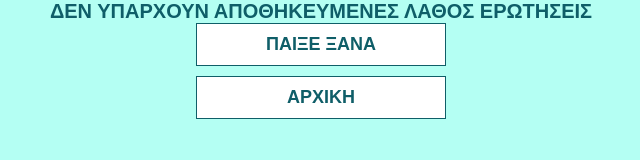
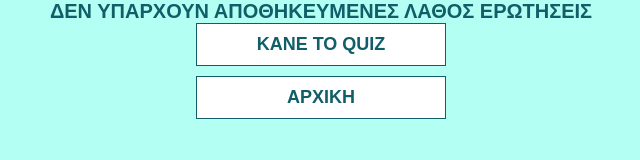
Before and after one commit to ArchontisKostis/Dyktia-Quiz, a plain HTML site: page wrongQuestions.html in a window 1280 px wide. Shown: the full height of the page, 319-959 px from the left. Drawn offline with Linux system fonts and the light colour scheme.

Commit message:
Closes #3
Replaces button placeholder

```diff
--- a/wrongQuestions.html
+++ b/wrongQuestions.html
@@ -14,7 +14,7 @@
 
 
     </main>
-    <a class="btn" href="game.html">ΠΑΙΞΕ ΞΑΝΑ</a>
+    <a class="btn" href="game.html">KANE TO QUIZ</a>
     <a class="btn" href="index.html">ΑΡΧΙΚΗ</a>
 
     <script>
```
